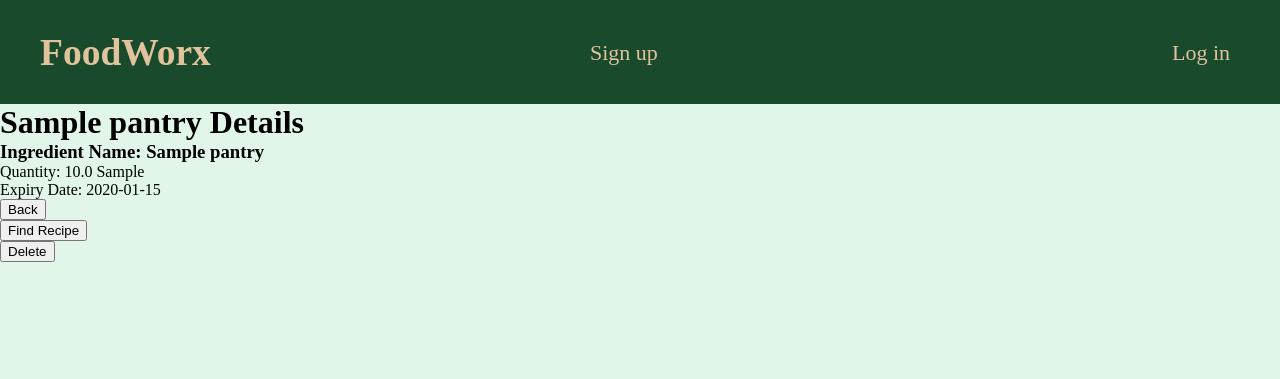
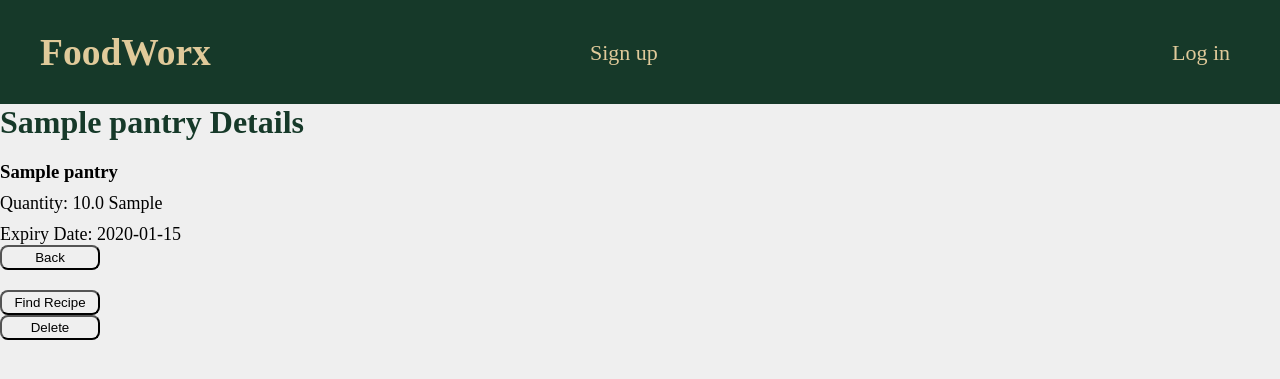
Before and after one commit to Moers-code/foodworx, a Flask app: page /pantryitems/1 in a window 1280 px wide. Shown: the top 379 px of the page. Run offline with Flask 3, Linux system fonts and the light colour scheme; tables that the repository leaves empty hold one stand-in row (values such as "Sample post").

Commit message:
add css 1.0

```diff
--- a/app.py
+++ b/app.py
@@ -384,16 +384,16 @@ def delete_item(item_id):
 
     if not item:
         return redirect(f'/users/{g.user.id}/pantryitems')
+    else:
+        try:
+            db.session.delete(item)
+            db.session.commit()
+            flash(f'{item.ingredient_name} deleted')
 
-    try:
-        db.session.delete(item)
-        db.session.commit()
-        flash(f'{item.name} deleted')
-
-    except:
-        db.session.rollback()
-        flash(f"Couldn't delete {item.ingredient_name}")
-        return redirect(f'/users/{g.user.id}/ingredients')
+        except Exception as e:
+            db.session.rollback()
+            flash(f"Couldn't delete {item.ingredient_name}: {str(e)}")
+        return redirect(f'/users/{g.user.id}/pantryitems')
 
 #####################################################
 # Axios requests' endpoints
--- a/static/styles.css
+++ b/static/styles.css
@@ -1,5 +1,8 @@
 *{
     margin: 0;
+    --primary-color:#EFEFEF;
+    --secondary-color:#163929;
+    --title-color:#e0ca9a;
 }
 /* Lime Green (#6ABD6D)
 Bright Yellow (#FDFD00)
@@ -8,19 +11,21 @@ Pale Green (#D6F5E0)
 Deep Green (#194A2B) */
 
 body{
-    background-color: #e1f6e8
+    background-color: var(--primary-color);
 }
-
+.title{
+    color: var(--secondary-color);
+}
 nav{
     display: flex;
     flex-direction: row;
     justify-content: space-between;
     align-items: center;
-    background-color: #194A2B;
+    background-color: var(--secondary-color);
     margin: 0;
     height: 13vh;
     padding-left: 40px;
-    color: rgb(224, 195, 156);
+    color: var(--title-color);
     font-size: 25px;
 }
 
@@ -31,14 +36,43 @@ nav{
     flex-direction: row;
     justify-content: space-between;
     padding-right: 20px;
+    color: var(--title-color);
+}
+
+a:hover{
+    color: rgb(221, 176, 117);
+    text-decoration: underline;
+}
+
+a{
+    color: var(--title-color);
+    font-size: 22px;
+    text-decoration: none;
+}
+
+.app-body{
+    margin: 20px;
+    padding: 20px;
+    border: 1px solid rgb(50, 49, 49);
+    display: flex;
+    flex-direction: column;
+    justify-content:center;
+    align-items: left;
 
 }
 
-a{
-    color: rgb(224, 195, 156);
-    font-size: 22px;
-    text-decoration: none;
+.details-div, .title, .action-buttons{
+    margin-bottom: 20px;
 }
+
+.user-details-div{
+    color: var(--letters-color);
+    border: 1px solid var(--title-color);
+    margin-bottom: 10px;
+    width: 300px;
+    padding: 20px;
+}
+
 
 #suggestions-container{
     max-height: 100px;
@@ -79,3 +113,14 @@ li{
     color: red;
     text-decoration: line-through;
 }
+
+.details{
+    margin-top: 10px;
+    font-size: 18px;
+}
+
+.btn{
+    border-radius: 8px ;
+    height: 25px;
+    width: 100px;
+}
--- a/templates/home.html
+++ b/templates/home.html
@@ -1,5 +1,5 @@
 {% extends 'base.html' %}
 {% block title %}Home Page{% endblock %}
 {% block content %}
-<h1>Welcome to FoodWorx</h1>
+<h1 class="title">Welcome to FoodWorx</h1>
 {% endblock %}
--- a/templates/ingredients/add_ingredient.html
+++ b/templates/ingredients/add_ingredient.html
@@ -3,7 +3,7 @@
 {% block title %}Add Ingredient{% endblock %}
 
 {% block content %}
-<h1>Add Ingredient</h1>
+<h1 class="title">Add Ingredient</h1>
 {% with messages = get_flashed_messages() %}
     {% if messages %}
         {% for message in messages %}
--- a/templates/ingredients/edit_ingredient.html
+++ b/templates/ingredients/edit_ingredient.html
@@ -3,7 +3,7 @@
 {% block title %}Edit Ingredient{% endblock %}
 
 {% block content %}
-<h1>Edit Ingredient</h1>
+<h1 class="title">Edit Ingredient</h1>
 {% with messages = get_flashed_messages() %}
     {% if messages %}
         {% for message in messages %}
--- a/templates/pantry/add_item.html
+++ b/templates/pantry/add_item.html
@@ -3,7 +3,7 @@
 {% block title %}Add Item{% endblock %}
 
 {% block content %}
-<h1>Add Item</h1>
+<h1 class="title">Add Item</h1>
 {% with messages = get_flashed_messages() %}
     {% if messages %}
         {% for message in messages %}
--- a/templates/pantry/edit_item.html
+++ b/templates/pantry/edit_item.html
@@ -3,7 +3,7 @@
 {% block title %}Edit Item{% endblock %}
 
 {% block content %}
-<h1>Edit Item</h1>
+<h1 class="title">Edit Item</h1>
 {% with messages = get_flashed_messages() %}
     {% if messages %}
         {% for message in messages %}
--- a/templates/pantry/item_details.html
+++ b/templates/pantry/item_details.html
@@ -3,7 +3,7 @@
 {% block title %}Item Details{% endblock %}
 
 {% block content %}
-<h1>{{ item.ingredient_name }} Details</h1>
+<h1 class="title">{{ item.ingredient_name }} Details</h1>
 {% with messages = get_flashed_messages() %}
     {% if messages %}
         {% for message in messages %}
@@ -13,20 +13,20 @@
 {% endwith %}
 
 
-<div>
-    <h3>Ingredient Name: {{ item.ingredient_name }}</h3>
+<div class="details-div">
+    <h3>{{ item.ingredient_name }}</h3>
 
-    <p>Quantity: {{ item.ingredient_quantity }} {{ item.uom }}</p>
+    <p class="details">Quantity: {{ item.ingredient_quantity }} {{ item.uom }}</p>
 
-    <p>Expiry Date: {{ item.expiry_date }}</p>
+    <p class="details">Expiry Date: {{ item.expiry_date }}</p>
 
-    <button onclick="window.location.href='/users/{{g.user.id}}/pantryitems'">Back</button>
+    <button class="btn" onclick="window.location.href='/users/{{g.user.id}}/pantryitems'">Back</button>
 </div>
-<button class="api-call-button" id="{{item.ingredient_name}}">Find Recipe</button>
+<button class="api-call-button btn" id="{{item.ingredient_name}}">Find Recipe</button>
 
 <form action='/pantryitems/{{item.id}}/delete', method="POST">
 
-    <button>Delete</button>
+    <button class="btn">Delete</button>
 </form>
 
 
--- a/templates/recipes.html
+++ b/templates/recipes.html
@@ -6,8 +6,8 @@
 {% for recipe in response_data %}
 <div>
     <img src="{{ recipe.image }}" alt="{{ recipe.title }} recipe">
-    <h1>{{ recipe.title }}</h1>
-    <h3>Ingredients</h3>
+    <h1 class="title">{{ recipe.title }}</h1>
+    <h3 class="title">Ingredients</h3>
     <ul>
         {% for ingredient in recipe.ingredients %}
         <li>{{ ingredient }}</li>
--- a/templates/user/edit_user.html
+++ b/templates/user/edit_user.html
@@ -3,7 +3,7 @@
 {% block title %}Edit User{% endblock %}
 
 {% block content %}
-<h1>Edit User</h1>
+<h1 class="title">Edit User</h1>
 {% with messages = get_flashed_messages() %}
     {% if messages %}
         {% for message in messages %}
--- a/templates/user/login.html
+++ b/templates/user/login.html
@@ -3,7 +3,7 @@
 
 {% block content %}
 
-<h1>Login</h1>
+<h1 class="title">Login</h1>
 {% with messages = get_flashed_messages() %}
     {% if messages %}
         {% for message in messages %}
--- a/templates/user/signup.html
+++ b/templates/user/signup.html
@@ -3,7 +3,7 @@
 
 {% block content %}
 
-<h1>Sign Up</h1>
+<h1 class="title">Sign Up</h1>
 {% with messages = get_flashed_messages() %}
     {% if messages %}
         {% for message in messages %}
```
Also changed, not shown: templates/ingredients/ingredient_details.html (+4 -4 lines), templates/ingredients/ingredients.html (+5 -5 lines), templates/pantry/pantry_items.html (+7 -7 lines), templates/user/user_profile.html (+26 -18 lines).
